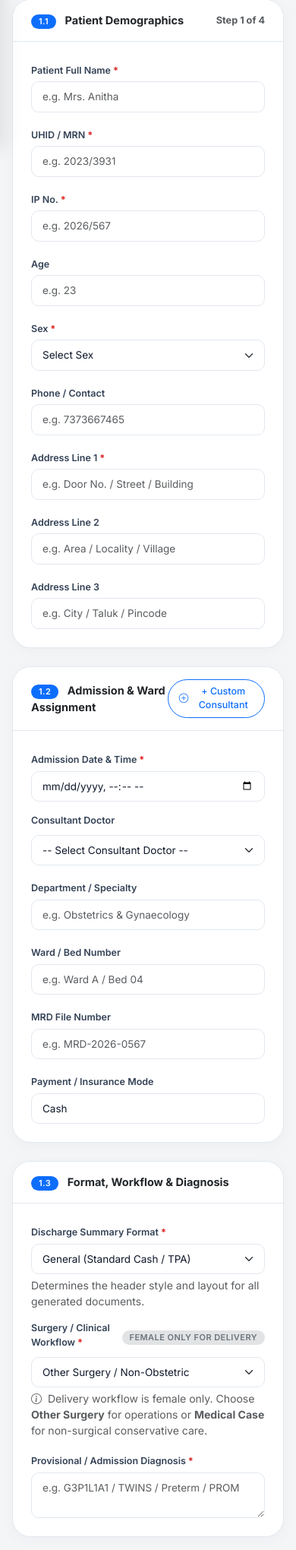
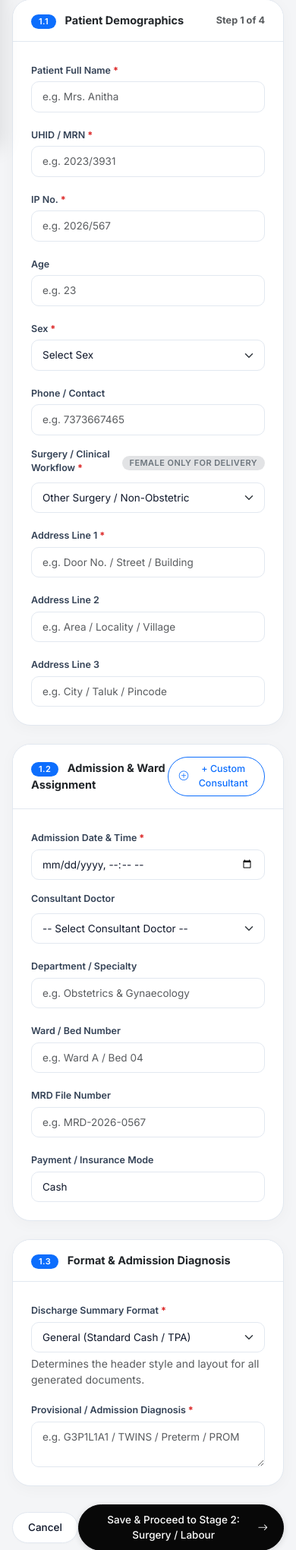
Before and after one commit to pushpaasabari/Guru_Hospital_Laravel_Blade_Design, a Laravel app: page /admissions/create in a window 390 px wide. Shown: the part 649-2689 px from the top of the page at 76% size. Run offline with Laravel 12, Linux system fonts and the light colour scheme; a user stored in the database is signed in; data comes from the database, SQL or seed files in the repository; style sheets or scripts are compiled from the project's sources; some libraries are stand-ins or nearby versions.

Commit message:
refactor(admissions): move Surgery / Clinical Workflow into Patient Demographics after Phone / Contact

```diff
--- a/resources/js/Pages/Admissions/Create.tsx
+++ b/resources/js/Pages/Admissions/Create.tsx
@@ -155,7 +155,7 @@ export default function AdmissionsCreate({ clinicalStaff = [] }: Props) {
                 </select>
                 {errors.sex && <div className="invalid-feedback">{errors.sex}</div>}
               </div>
-              <div className="col-md-8">
+              <div className="col-md-4">
                 <label className="form-label">Phone / Contact</label>
                 <input
                   type="text"
@@ -164,6 +164,30 @@ export default function AdmissionsCreate({ clinicalStaff = [] }: Props) {
                   onChange={(e) => setData('contact', e.target.value)}
                   placeholder="e.g. 7373667465"
                 />
+              </div>
+              <div className="col-md-4">
+                <div className="d-flex justify-content-between align-items-center mb-1">
+                  <label className="form-label required mb-0" htmlFor="surgeryType">Surgery / Clinical Workflow</label>
+                  {!isFemale && (
+                    <span className="badge bg-secondary-subtle text-secondary" style={{ fontSize: '0.72rem' }}>
+                      Female only for Delivery
+                    </span>
+                  )}
+                </div>
+                <select
+                  id="surgeryType"
+                  className={`form-select ${errors.surgery_type ? 'is-invalid' : ''}`}
+                  value={data.surgery_type}
+                  onChange={(e) => setData('surgery_type', e.target.value)}
+                  required
+                >
+                  <option value="delivery" disabled={!isFemale}>
+                    Delivery / Obstetric {!isFemale ? '— (Female patients only)' : ''}
+                  </option>
+                  <option value="other">Other Surgery / Non-Obstetric</option>
+                  <option value="medical">Medical Case (Non-Surgical)</option>
+                </select>
+                {errors.surgery_type && <div className="invalid-feedback">{errors.surgery_type}</div>}
               </div>
 
               <div className="col-md-4">
@@ -321,7 +345,7 @@ export default function AdmissionsCreate({ clinicalStaff = [] }: Props) {
         {/* Section 3: Format & Diagnosis */}
         <div className="card mb-4 border-0 shadow-sm">
           <div className="card-header bg-white py-3 fw-bold text-dark">
-            <span className="badge bg-primary me-2">1.3</span> Format, Workflow &amp; Diagnosis
+            <span className="badge bg-primary me-2">1.3</span> Format &amp; Admission Diagnosis
           </div>
           <div className="card-body">
             <div className="row g-3">
@@ -341,40 +365,6 @@ export default function AdmissionsCreate({ clinicalStaff = [] }: Props) {
                 <div className="form-text text-muted small">
                   Determines the header style and layout for all generated documents.
                 </div>
-              </div>
-
-              <div className="col-md-6">
-                <div className="d-flex justify-content-between align-items-center mb-1">
-                  <label className="form-label required mb-0" htmlFor="surgeryType">Surgery / Clinical Workflow</label>
-                  {!isFemale && (
-                    <span className="badge bg-secondary-subtle text-secondary" style={{ fontSize: '0.72rem' }}>
-                      Female only for Delivery
-                    </span>
-                  )}
-                </div>
-                <select
-                  id="surgeryType"
-                  className={`form-select ${errors.surgery_type ? 'is-invalid' : ''}`}
-                  value={data.surgery_type}
-                  onChange={(e) => setData('surgery_type', e.target.value)}
-                  required
-                >
-                  <option value="delivery" disabled={!isFemale}>
-                    Delivery / Obstetric {!isFemale ? '— (Female patients only)' : ''}
-                  </option>
-                  <option value="other">Other Surgery / Non-Obstetric</option>
-                  <option value="medical">Medical Case (Non-Surgical)</option>
-                </select>
-                {!isFemale ? (
-                  <div className="form-text text-muted small">
-                    <i className="bi bi-info-circle me-1"></i> Delivery workflow is female only. Choose <strong>Other Surgery</strong> for operations or <strong>Medical Case</strong> for non-surgical conservative care.
-                  </div>
-                ) : (
-                  <div className="form-text text-muted small">
-                    Select <strong>Delivery</strong> for maternal labour/LSCS, <strong>Other Surgery</strong> for surgical operations, or <strong>Medical Case</strong> for non-surgical conservative care.
-                  </div>
-                )}
-                {errors.surgery_type && <div className="invalid-feedback">{errors.surgery_type}</div>}
               </div>
 
               <div className="col-12">
--- a/resources/js/Pages/Admissions/Edit.tsx
+++ b/resources/js/Pages/Admissions/Edit.tsx
@@ -261,7 +261,7 @@ export default function AdmissionsEdit({ admission, clinicalStaff = [] }: Props)
                 </select>
                 {errors.sex && <div className="invalid-feedback">{errors.sex}</div>}
               </div>
-              <div className="col-md-8">
+              <div className="col-md-4">
                 <label className="form-label">Phone / Contact</label>
                 <input
                   type="text"
@@ -270,6 +270,30 @@ export default function AdmissionsEdit({ admission, clinicalStaff = [] }: Props)
                   onChange={(e) => setData('contact', e.target.value)}
                   placeholder="e.g. 7373667465"
                 />
+              </div>
+              <div className="col-md-4">
+                <div className="d-flex justify-content-between align-items-center mb-1">
+                  <label className="form-label required mb-0" htmlFor="surgeryType">Surgery / Clinical Workflow</label>
+                  {!isFemale && (
+                    <span className="badge bg-secondary-subtle text-secondary" style={{ fontSize: '0.72rem' }}>
+                      Female only for Delivery
+                    </span>
+                  )}
+                </div>
+                <select
+                  id="surgeryType"
+                  className={`form-select ${errors.surgery_type ? 'is-invalid' : ''}`}
+                  value={data.surgery_type}
+                  onChange={(e) => setData('surgery_type', e.target.value)}
+                  required
+                >
+                  <option value="delivery" disabled={!isFemale}>
+                    Delivery / Obstetric {!isFemale ? '— (Female patients only)' : ''}
+                  </option>
+                  <option value="other">Other Surgery / Non-Obstetric</option>
+                  <option value="medical">Medical Case (Non-Surgical)</option>
+                </select>
+                {errors.surgery_type && <div className="invalid-feedback">{errors.surgery_type}</div>}
               </div>
 
               <div className="col-md-4">
@@ -427,7 +451,7 @@ export default function AdmissionsEdit({ admission, clinicalStaff = [] }: Props)
         {/* Section 3: Format & Diagnosis */}
         <div className="card mb-4 border-0 shadow-sm">
           <div className="card-header bg-white py-3 fw-bold text-dark">
-            <span className="badge bg-primary me-2">1.3</span> Format, Workflow &amp; Diagnosis
+            <span className="badge bg-primary me-2">1.3</span> Format &amp; Admission Diagnosis
           </div>
           <div className="card-body">
             <div className="row g-3">
@@ -447,40 +471,6 @@ export default function AdmissionsEdit({ admission, clinicalStaff = [] }: Props)
                 <div className="form-text text-muted small">
                   Determines the header style and layout for all generated documents.
                 </div>
-              </div>
-
-              <div className="col-md-6">
-                <div className="d-flex justify-content-between align-items-center mb-1">
-                  <label className="form-label required mb-0" htmlFor="surgeryType">Surgery / Clinical Workflow</label>
-                  {!isFemale && (
-                    <span className="badge bg-secondary-subtle text-secondary" style={{ fontSize: '0.72rem' }}>
-                      Female only for Delivery
-                    </span>
-                  )}
-                </div>
-                <select
-                  id="surgeryType"
-                  className={`form-select ${errors.surgery_type ? 'is-invalid' : ''}`}
-                  value={data.surgery_type}
-                  onChange={(e) => setData('surgery_type', e.target.value)}
-                  required
-                >
-                  <option value="delivery" disabled={!isFemale}>
-                    Delivery / Obstetric {!isFemale ? '— (Female patients only)' : ''}
-                  </option>
-                  <option value="other">Other Surgery / Non-Obstetric</option>
-                  <option value="medical">Medical Case (Non-Surgical)</option>
-                </select>
-                {!isFemale ? (
-                  <div className="form-text text-muted small">
-                    <i className="bi bi-info-circle me-1"></i> Delivery workflow is female only. Choose <strong>Other Surgery</strong> for operations or <strong>Medical Case</strong> for non-surgical conservative care.
-                  </div>
-                ) : (
-                  <div className="form-text text-muted small">
-                    Select <strong>Delivery</strong> for maternal labour/LSCS, <strong>Other Surgery</strong> for surgical operations, or <strong>Medical Case</strong> for non-surgical conservative care.
-                  </div>
-                )}
-                {errors.surgery_type && <div className="invalid-feedback">{errors.surgery_type}</div>}
               </div>
 
               <div className="col-12">
```
Also changed, not shown: resources/views/admissions/create.blade.php (+13 -13 lines), resources/views/admissions/edit.blade.php (+13 -13 lines), database/migrations/2026_11_02_153000_allow_medical_surgery_type_on_admissions_table.php.
